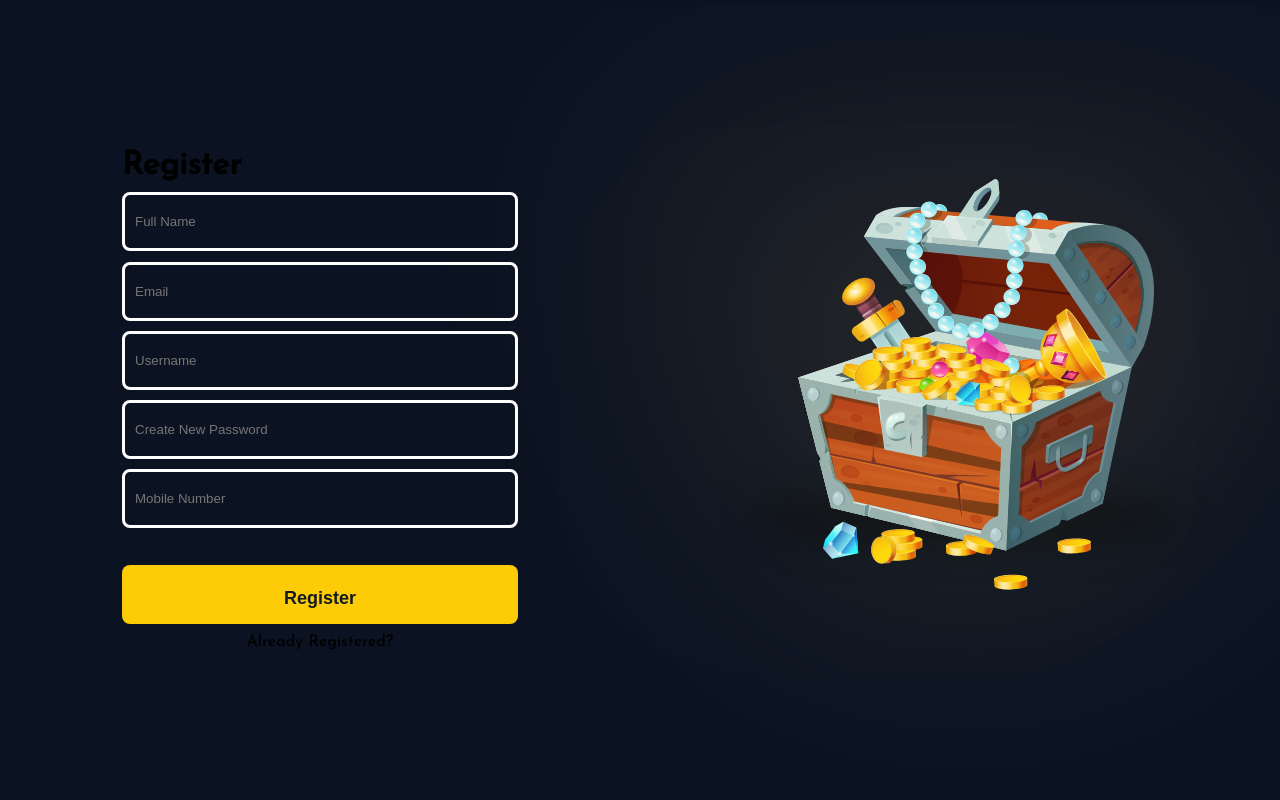
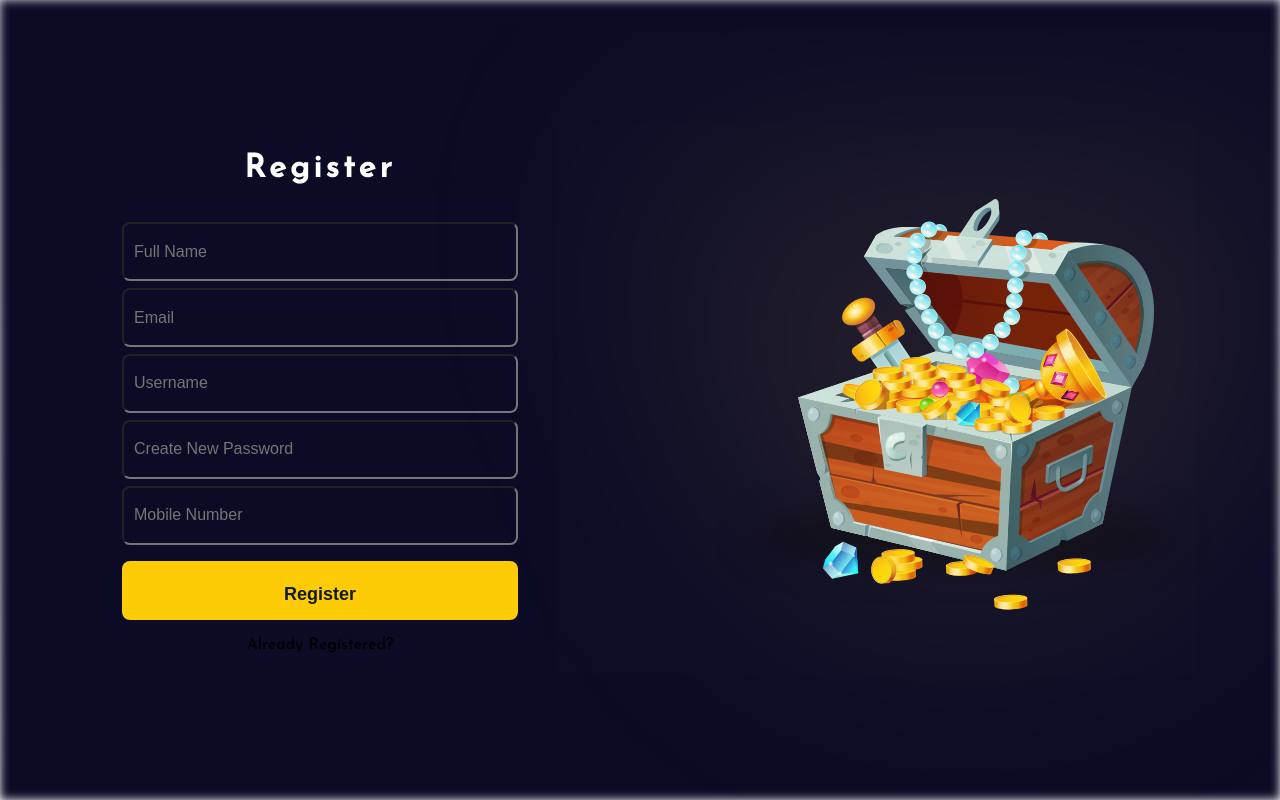
Before and after one commit to melencholicmice/NJATH-2023, a Next.js app: page /register in a window 1280 px wide. Built offline with nearby package versions, Linux system fonts and the light colour scheme.

Commit message:
styleFixes

```diff
--- a/src/pages/register.js
+++ b/src/pages/register.js
@@ -3,65 +3,43 @@ import styles from "@/styles/register.module.css";
 import { useRouter } from "next/router";
 import Link from "next/link";
 import { treasureBox } from "@/assets/TreasureBox";
-import axios from "axios"
-import {toast, ToastContainer} from "react-toastify";
-import 'react-toastify/dist/ReactToastify.css';
+import axios from "axios";
+import { toast, ToastContainer } from "react-toastify";
+import "react-toastify/dist/ReactToastify.css";
 
 export default function Register() {
-    const [creds, setDetails] = useState({ email: "", fullname: "", password: "", username: "", phone: "" });
-    const [isValidSize, setValidity] = useState(true);
-    const [error, setError] = useState(false);
+    const [creds, setDetails] = useState({
+        email: "",
+        fullname: "",
+        password: "",
+        username: "",
+        phone: "",
+    });
+    // const [isValidSize, setValidity] = useState(true);
+    // const [error, setError] = useState(false);
     const router = useRouter();
 
     const register = async () => {
-        // console.log("OK");
-        // if (creds.id.length == 0) setError("Please Enter Your Celesta ID");
-        // else if (creds.fullname.length == 0) setError("Please Enter Your Name");
-        // else if (creds.phone.length != 10) setError("Please Enter Valid Indian Phone Number");
-        // else if (creds.pass.length < 5 || creds.pass.length > 32)
-        //     setError("Password must be between 5 and 32 characters");
-        // else {
-        //     setError(false);
-        //     console.log("Okay");
-        //     crypto.subtle
-        //         .digest("SHA-256", new TextEncoder().encode(creds.pass))
-        //         .then((res) => Array.from(new Uint8Array(res)))
-        //         .then((res) => {
-        //             fetch(`http://localhost:8080/register`, {
-        //                 method: "POST",
-        //                 headers: {
-        //                     "Content-Type": "application/json;charset=utf-8",
-        //                 },
-        //                 body: JSON.stringify({
-        //                     ...creds,
-        //                     pass: undefined,
-        //                     hash: res.map((b) => b.toString(16).padStart(2, "0")).join(""),
-        //                 }),
-        //             })
-        //                 .then((res) => {
-        //                     if (res.status == 409) {
-        //                         alert("User Already Exists");
-        //                         document.getElementById("redir").classList.add(styles.redText);
-        //                     }
-        //                     console.log(res);
-        //                     if (res.status == 200) router.push('/dashboard');
-        //                 })
-        //                 .catch((error) => alert(error));
-        //         });
-        // }
-        // console.log(error);
-        try {
-            const response = await axios.post("https://4291-212-8-243-131.ngrok-free.app/api/auth/register", creds)
-            if (response.data.success === false)
-                toast.error(response.data.message)
-            else {
-                router.push("/login")
+        if (creds.email.length == 0) toast.error("Please enter your Email address");
+        else if (creds.fullname.length == 0) toast.error("Please enter your Full Name");
+        else if (creds.phone.length != 10) toast.error("Please enter a valid Indian Phone Number");
+        else if (creds.pass.length < 5 || creds.pass.length > 32)
+            toast.error("Password must be between 5 and 32 characters");
+        else {
+            try {
+                const response = await axios.post(
+                    "https://4291-212-8-243-131.ngrok-free.app/api/auth/register",
+                    creds
+                );
+                if (response.data.success === false) toast.error(response.data.message);
+                else {
+                    router.push("/login");
+                }
+            } catch (error) {
+                toast.error("Something went wrong!");
             }
-
-        } catch (error) {
-            toast.error("Something went wrong!");
         }
-    }
+    };
 
     useEffect(() => {
         if (window.screen.width < 250 || window.screen.height < 512) setValidity(false);
@@ -69,7 +47,8 @@ export default function Register() {
 
     return (
         <>
-            <ToastContainer autoClose={2000}/>
+            <ToastContainer autoClose={2000} />
+            <div className="app-background" />
             <div className={styles.mainContainer}>
                 <div
                     className={styles.registerBox}
@@ -77,9 +56,7 @@ export default function Register() {
                         if (event.key == "Enter") register();
                     }}
                 >
-                    <div className={styles.title}>
-                        Register
-                    </div>
+                    <div className={styles.title}>Register</div>
                     <div className={styles.inputDiv}>
                         <input
                             className={styles.inputField}
@@ -88,6 +65,7 @@ export default function Register() {
                             onChange={(s) => {
                                 setDetails({ ...creds, fullname: s.target.value });
                             }}
+                            required
                         />
                     </div>
                     <div className={styles.inputDiv}>
@@ -98,6 +76,7 @@ export default function Register() {
                             onChange={(s) => {
                                 setDetails({ ...creds, email: s.target.value });
                             }}
+                            required
                         />
                     </div>
                     <div className={styles.inputDiv}>
@@ -108,6 +87,7 @@ export default function Register() {
                             onChange={(s) => {
                                 setDetails({ ...creds, username: s.target.value });
                             }}
+                            required
                         />
                     </div>
                     <div className={styles.inputDiv}>
@@ -118,6 +98,7 @@ export default function Register() {
                             onChange={(s) => {
                                 setDetails({ ...creds, pass: s.target.value });
                             }}
+                            required
                         />
                     </div>
                     <div className={styles.inputDiv}>
@@ -136,22 +117,23 @@ export default function Register() {
                                     );
                                 setDetails({ ...creds, phone: s.target.value });
                             }}
+                            required
                         />
                     </div>
 
-                    <div className={`${styles.redText} ${error ? "" : styles.invisible}`}>
+                    {/* <div className={`${styles.redText} ${error ? "" : styles.invisible}`}>
                         {error ? error : "Noice"}
-                    </div>
+                    </div> */}
 
-                    <div>
-                        <button onClick={() => register()}
-                            className={styles.submit}>Register</button>
+                    <div className={styles.submitBtnContainer}>
+                        <button onClick={() => register()} className={styles.submit}>
+                            Register
+                        </button>
                     </div>
 
                     <Link className={styles.registerRedir} id="redir" href="/login">
                         Already Registered?
                     </Link>
-
                 </div>
                 <div className={styles.imageContainer}>
                     <div dangerouslySetInnerHTML={{ __html: treasureBox }}></div>
--- a/src/styles/login.module.css
+++ b/src/styles/login.module.css
@@ -6,7 +6,7 @@
     width: 100%;
     max-height: 100%;
     text-align: center;
-    /* border: solid red */
+    overflow: hidden;
 }
 
 .loginBox {
@@ -104,9 +104,9 @@
     align-items: center;
     height: 100vh;
     width: 50%;
-    overflow: hidden;
+    /* overflow: hidden; */
     /* box-shadow: 0 0 20px 5px rgba(255, 223, 0, 0.5);  */
-    @media screen and (max-width: 700px) {
+    @media screen and (max-width: 850px) {
         display: none;
     }
 }
@@ -118,6 +118,7 @@
 
 .imageContainer img {
     max-width: 100%;
+    /* overflow: hidden */
 }
 
 
--- a/src/styles/register.module.css
+++ b/src/styles/register.module.css
@@ -1,5 +1,5 @@
 .mainContainer {
-    display: flex;
+    /* display: flex;
     align-items: center;
     justify-content: center;
     margin-top: 50px;
@@ -8,22 +8,21 @@
     margin: 0;
     max-width: 100%;
     position: fixed;
-    /* border: solid red; */
     text-align: center;
     overflow: hidden;
     background-color: rgb(11, 19, 34);
-    scroll-behavior: unset;
+    scroll-behavior: unset; */
+
+    display: flex;
+    align-items: center;
+    justify-content: center;
+    height: 100vh;
+    width: 100%;
+    max-height: 100%;
+    text-align: center;
+    overflow: hidden;
 }
-.inputField{
-    min-width: 50%;
-    flex-shrink: 0;
-    height: 59px;
-    background: none;
-    width: 396px;
-    border-radius: 8px;
-    padding-left: 10px;
-    border: solid white;
-}
+
 .registerBox {
     display: flex;
     flex-direction: column;
@@ -47,38 +46,71 @@
 }
 
 .title {
-    /* width: 70%;
-    text-align: left;
-    padding-left: 50px;
+    width: 70%;
+    text-align: center;
+    font-size: 32px;
+    font-weight: 800;
+    letter-spacing: 4px;
     margin-bottom: 5%;
     line-height: 45px;
     color: #fff;
-    z-index: 2; */
-    font-size: 32px;
-    font-weight: 800;
-    min-width: 50%;
-    flex-shrink: 0;
-    /* height: 59px; */
-    background: none;
-    text-align: left;
-    width: 396px;
-    border-radius: 8px;
-    /* border: solid gold; */
+    z-index: 2;
+}
+
+@media screen and (max-width: 768px) {
+    .title {
+        font-size: 24px;
+        line-height: 25px;
+    }
 }
 .disclaimer {
     width: 80%;
     margin-top: -2.5%;
     margin-bottom: 5%;
 }
+
+.inputField{
+    /* min-width: 50%;
+    flex-shrink: 0;
+    height: 59px;
+    background: none;
+    width: 396px;
+    border-radius: 8px;
+    padding-left: 10px;
+    border: solid white; */
+    font-size: 16px;
+    padding: 10px;
+}
+
 .inputDiv{
+    /* min-width: 50%;
+    flex-shrink: 0;
+    height: 59px;
+    background: none;
+    width: 396px;
+    border-radius: 8px; */
+    display: flex;
+    align-items: center;
+    text-align: left;
+    justify-content: space-between;
+
+    @media screen and (max-width: 500px) {
+        flex-direction: column;
+        margin-bottom: 2%;
+    }
+}
+
+.inputDiv input {
     min-width: 50%;
     flex-shrink: 0;
     height: 59px;
     background: none;
     width: 396px;
-    /* border: solid red; */
     border-radius: 8px;
+    padding: 10px;
+    padding: 23px 18px 23px 18px;
 }
+
 .submit {
     width: 396px;
     height: 59px;
@@ -92,6 +124,11 @@
     font-size: 18px;
     color:#121B24;
     font-weight: 700;
+}
+
+.submitBtnContainer{
+    padding-top: 10px;
+    padding-bottom: 10px;
 }
 .registerRedir span {
     text-decoration: line-through;
@@ -115,13 +152,13 @@
     align-items: center;
     height: 550px;
     width: 50%;
-    border-radius: 200px;
-    padding-top: 60px;
+    /* border-radius: 200px; */
+    padding-top: 100px;
     /* border: solid blue; */
     /* padding-left: 50px; */
     background-color:rgba(255, 205, 96, 0.005);
 }
-@media screen and (max-width: 850px) {
+@media screen and (max-width: 800px) {
     .imageContainer{
       display: none;
     }
```
Also changed, not shown: src/pages/forgotPass.js (added, +9 -0 lines), src/pages/login.js (+7 -26 lines), src/styles/forgotPass.module.css (added).
